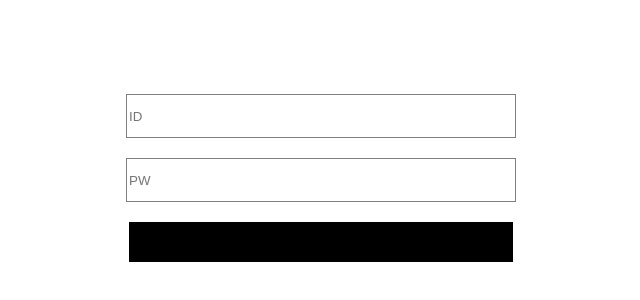
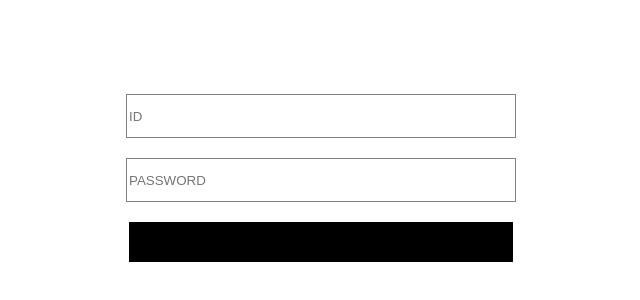
Before and after one commit to minjae7311/moby-si, a React (Create React App) app: page / in a window 1280 px wide. Shown: the part 212-512 px from the top of the page, without its empty margins (319-959 px from the left). Built offline with nearby package versions, Linux system fonts and the light colour scheme.

Commit message:
form submit with input id, pw

```diff
--- a/src/Components/LoginButton/LoginButton.tsx
+++ /dev/null
@@ -1,22 +0,0 @@
-/** @format */
-
-import React from "react";
-import styled from "../../typed-components";
-
-const Container = styled.button`
-  width: 30vw;
-  height: 40px;
-  margin-bottom: 20px;
-  border: 0;
-  background-color: black;
-`;
-
-interface IProps {
-  onClick: any;
-}
-
-const LoginInput: React.SFC<IProps> = ({ onClick }) => (
-  <Container onClick={onClick} />
-);
-
-export default LoginInput;
--- /dev/null
+++ b/src/Components/LoginForm/LoginForm.tsx
@@ -0,0 +1,50 @@
+/** @format */
+
+import React from "react";
+import styled from "../../typed-components";
+
+const Form = styled.form`
+  display: flex;
+  flex-direction: column;
+  justify-content: center;
+  align-items: center;
+  height: 100vh;
+`;
+
+const Input = styled.input`
+  border: 1px solid gray;
+  width: 30vw;
+  height: 40px;
+  margin-bottom: 20px;
+`;
+
+const Button = styled.button`
+  width: 30vw;
+  height: 40px;
+  margin-bottom: 20px;
+  background-color: black;
+  border: 0;
+  color: white;
+`;
+
+interface IProps {
+  onSubmit: any;
+  onChange: any;
+  idValue: string;
+  pwValue: string;
+}
+
+const LoginForm: React.SFC<IProps> = ({
+  onSubmit,
+  onChange,
+  idValue = "",
+  pwValue = "",
+}) => (
+  <Form onSubmit={onSubmit}>
+    <Input name="inputId" value={idValue} onChange={onChange} placeholder={"ID"}></Input>
+    <Input name="inputPw" value={pwValue} onChange={onChange} placeholder={"PASSWORD"}></Input>
+    <Button type="submit"></Button>
+  </Form>
+);
+
+export default LoginForm;
--- a/src/Components/LoginInput/LoginInput.tsx
+++ /dev/null
@@ -1,22 +0,0 @@
-/** @format */
-
-import React from "react";
-import styled from "../../typed-components";
-
-const Container = styled.input`
-  border: 1px solid gray;
-  width: 30vw;
-  height: 40px;
-  margin-bottom: 20px;
-`;
-
-interface IProps {
-  placeholder?: string;
-  onChange: any;
-}
-
-const LoginInput: React.SFC<IProps> = ({ placeholder = "", onChange }) => (
-  <Container onChange={onChange} placeholder={placeholder} />
-);
-
-export default LoginInput;
--- a/src/Routes/Login/LoginContainer.tsx
+++ b/src/Routes/Login/LoginContainer.tsx
@@ -2,30 +2,47 @@
 
 import React from "react";
 import LoginPresenter from "./LoginPresenter";
+import { RouteComponentProps } from "react-router-dom";
 
-class LoginContainer extends React.Component {
-  constructor(props) {
+interface IState {
+  inputId: string;
+  inputPw: string;
+}
+
+interface IProps extends RouteComponentProps<any> {
+  // 이게 있어야 readonly 에러 안난다.
+  location: any;
+  history: any;
+}
+
+class LoginContainer extends React.Component<IProps, IState> {
+  constructor(props: IProps) {
     super(props);
-    console.log(props);
+    this.state = { inputId: "", inputPw: "" };
 
-    this.state = {};
+    this.onChange = this.onChange.bind(this);
+    this.onSubmit = this.onSubmit.bind(this);
   }
 
-  public onInputChange: React.ChangeEventHandler<HTMLInputElement> = (
-    event
-  ) => {
-    console.log(event);
+  public onChange: React.ChangeEventHandler<HTMLInputElement> = (event) => {
+    const {
+      target: { name, value },
+    } = event;
+    this.setState({ [name]: value } as any);
   };
 
-  public onClick: React.ChangeEventHandler<HTMLButtonElement> = (event) => {
-    console.log(event);
+  public onSubmit: React.ChangeEventHandler<HTMLFormElement> = (event) => {
+    event.preventDefault();
+    console.log(this.state);
   };
 
   public render() {
     return (
       <LoginPresenter
-        onChange={this.onInputChange}
-        onClick={this.onClick}
+        idValue={this.state.inputId}
+        pwValue={this.state.inputPw}
+        onChange={this.onChange}
+        onSubmit={this.onSubmit}
       ></LoginPresenter>
     );
   }
--- a/src/Routes/Login/LoginPresenter.tsx
+++ b/src/Routes/Login/LoginPresenter.tsx
@@ -1,29 +1,27 @@
 /** @format */
 
 import * as React from "react";
-import LoginInput from "../../Components/LoginInput/LoginInput";
-import LoginButton from "../../Components/LoginButton/LoginButton";
-import styled from "../../typed-components";
-
-const Container = styled.div`
-  display: flex;
-  flex-direction: column;
-  justify-content: center;
-  align-items: center;
-  height: 100vh;
-`;
+import LoginForm from "../../Components/LoginForm/LoginForm";
 
 interface IProps {
   onChange: (event: React.ChangeEvent<HTMLInputElement>) => void;
-  onClick: (event: React.ChangeEvent<HTMLButtonElement>) => void;
+  onSubmit: (event: React.ChangeEvent<HTMLFormElement>) => void;
+  idValue: string;
+  pwValue: string;
 }
 
-const LoginPresenter: React.SFC<IProps> = ({ onChange, onClick }) => (
-  <Container>
-    <LoginInput placeholder={"ID"} onChange={onChange}></LoginInput>
-    <LoginInput placeholder={"PW"} onChange={onChange}></LoginInput>
-    <LoginButton onClick={onClick}></LoginButton>
-  </Container>
+const LoginPresenter: React.SFC<IProps> = ({
+  onChange,
+  onSubmit,
+  idValue,
+  pwValue,
+}) => (
+  <LoginForm
+    onChange={onChange}
+    onSubmit={onSubmit}
+    idValue={idValue}
+    pwValue={pwValue}
+  ></LoginForm>
 );
 
 export default LoginPresenter;
```
